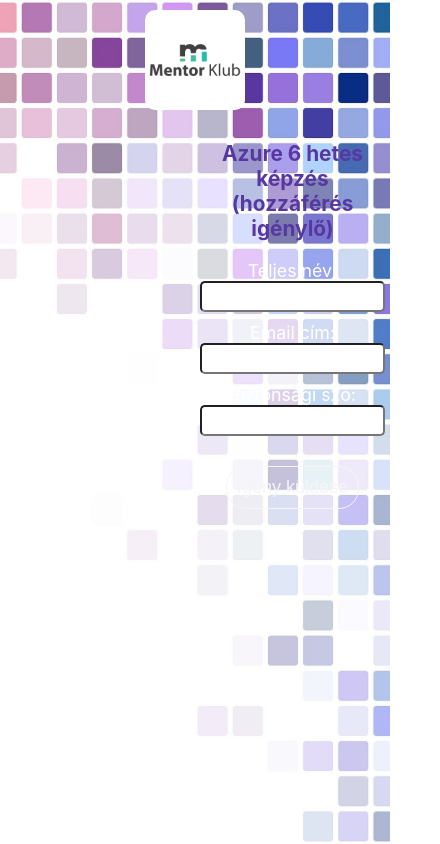
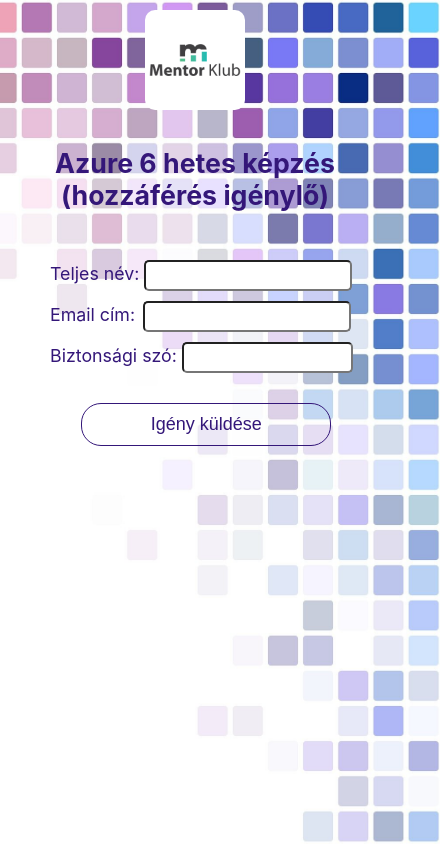
Before and after one commit to cloudsteak/mentor-access-manager, a React (Create React App) app: page / in a window 390 px wide. Shown: the whole page, 440 px wide, since content can reach past the window. Built offline with nearby package versions, Linux system fonts and the light colour scheme.

Commit message:
Responsive design

```diff
--- a/src/App.css
+++ b/src/App.css
@@ -11,12 +11,17 @@
 }
 
 .pageHeader {
-  color: #5737A1;
-  background: rgba(255, 255, 255 0.4) !important;
+  color: #341779;
+  background-color: rgba(255, 255, 255 0.4) !important;
   border-radius: 5px;
   position: absolute;
   top: 120px;
+  left: 0px;
+  text-align: center;
   justify-content: center;
+  width: 100%;
+  font-weight: 700;
+  font-size: 1.5em;
 }
 
 .form-container{
@@ -24,13 +29,18 @@
   border-radius: 5px;
   position: absolute;
   top: 250px;
+  left: 0px;
+  width: 100%;
+  justify-content: left;
+  text-align: left;
+  color: #341779;
 }
 
 .btn {
-  border: solid 1.5px whitesmoke;
+  border: solid 1.5px #341779;
   border-radius: 20px;
   background-color: transparent;
-  color: whitesmoke;
+  color: #341779;
   font-size: 18px;
   padding: 10px;
   margin-top: 20px;
@@ -46,8 +56,8 @@
 }
 
 .btn:hover {
-  color: #5c84d5;
-  background-color: whitesmoke;
+  color: whitesmoke;
+  background-color: #341779;
 }
 
 @media (prefers-reduced-motion: no-preference) {}
--- a/src/PostApi.js
+++ b/src/PostApi.js
@@ -13,6 +13,8 @@ class PostApi extends React.Component {
 
         this.handleInputChange = this.handleInputChange.bind(this);
     }
+
+
 
     handleInputChange(event) {
         const target = event.target;
@@ -42,36 +44,37 @@ class PostApi extends React.Component {
     }
 
     render() {
+        const appWidth = window.innerWidth
         return (
             <div>
                 <div class="row">
                     <div class="col-md-6 offset-md-3">
                         <br /><br />
-                        <h3 class="pageHeader">Azure 6 hetes képzés <br />(hozzáférés igénylő)</h3>
-                        <div class="form-container">
+                        <p class="pageHeader">Azure 6 hetes képzés <br />(hozzáférés igénylő)</p>
+                        <div class="form-container" style={appWidth < 500 ? { paddingLeft:"50px"} : { paddingLeft:"35%"}}>
                             <div class="form-row">
                                 <div class="form-group col-md-6">
                                     <label>Teljes név: </label>
-                                    <input type="text" class="form-control fields" name="userfullname" onChange={this.handleInputChange} />
+                                    <input type="text" style={appWidth < 500 ? { width:"200px"} : { width:"400px"}} class="form-control fields" name="userfullname" onChange={this.handleInputChange} />
                                 </div>
                             </div>
 
                             <div class="form-row">
                                 <div class="form-group col-md-6">
                                     <label>Email cím: </label>
-                                    <input type="text" class="form-control fields" name="emailaddress" onChange={this.handleInputChange} />
+                                    <input type="text" style={appWidth < 500 ? {width:"200px", marginLeft: "3px"} : {width:"400px", marginLeft: "3px"}} class="form-control fields" name="emailaddress" onChange={this.handleInputChange} />
                                 </div>
                             </div>
 
                             <div class="form-row">
                                 <div class="form-group col-md-6">
                                     <label>Biztonsági szó: </label>
-                                    <input type="password" class="form-control fields" name="passphrase" onChange={this.handleInputChange} />
+                                    <input type="password" style={appWidth < 500 ? { width:"163px"} : { width:"355px"}} class="form-control fields" name="passphrase" onChange={this.handleInputChange} />
                                 </div>
                             </div>
                             <div class="form-row">
                                 <div class="col-md-12 text-center">
-                                    <button type="submit" class="btn" onClick={() => this.submit()}>Igény küldése</button>
+                                    <button type="submit"   style={appWidth < 500 ? { width:"250px", marginLeft: "8%"} : { width:"300px", marginLeft: "8%"}} class="btn" onClick={() => this.submit()}>Igény küldése</button>
                                 </div>
                             </div>
                         </div>
```
